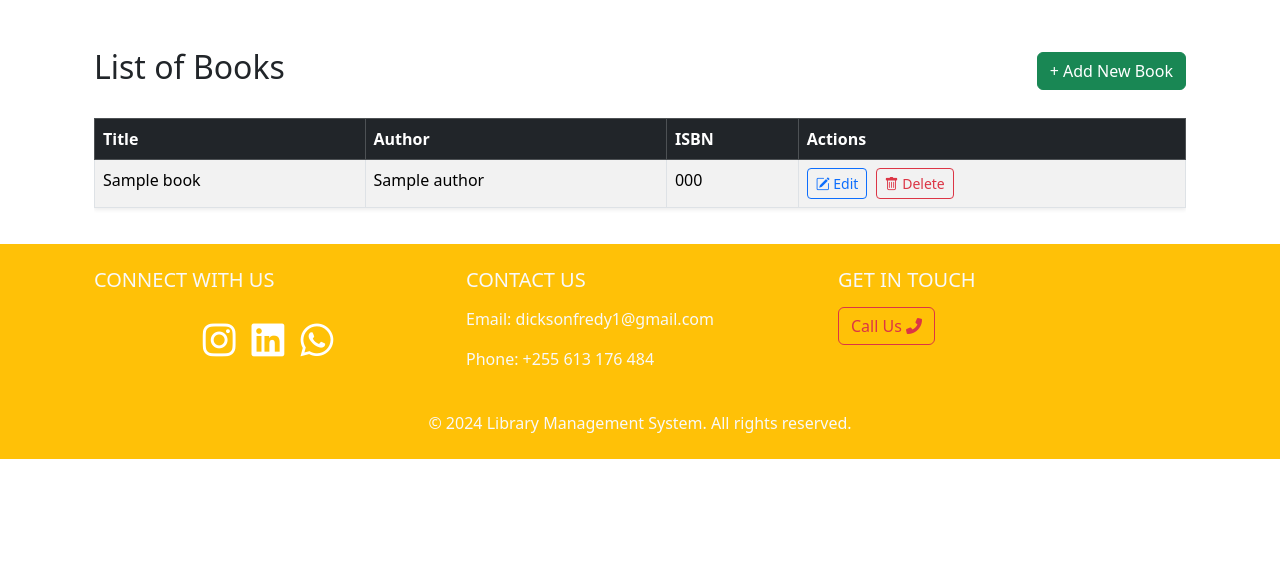
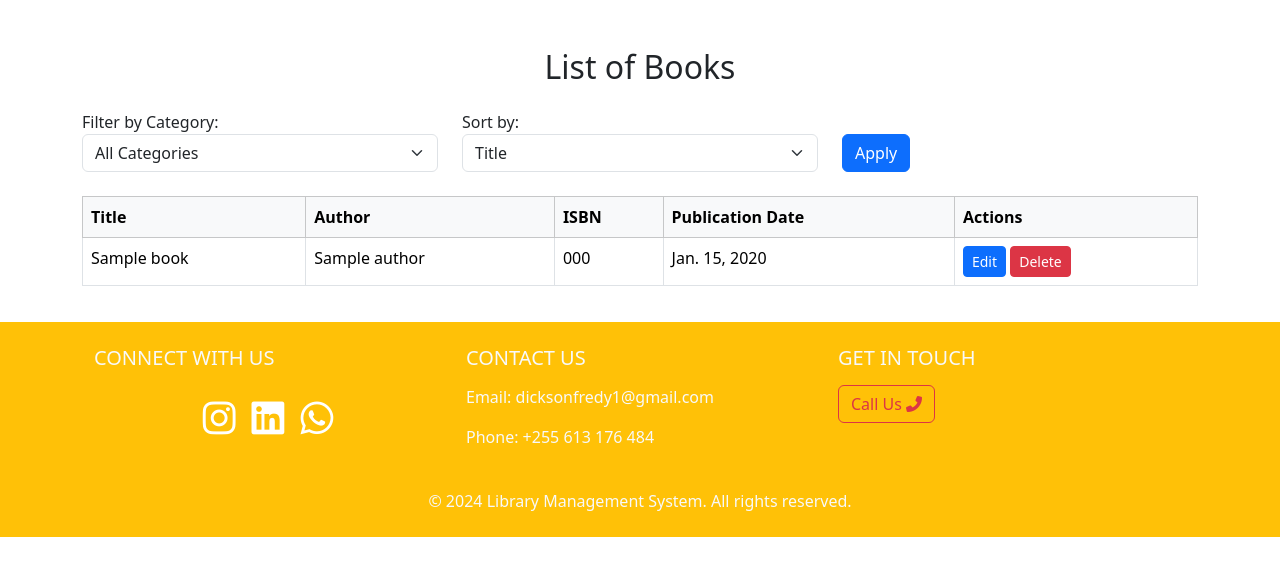
Before and after one commit to Ferlsafer/LMS, a Django app: page /list_books/ in a window 1280 px wide. Shown: the part 100-676 px from the top of the page. Run offline with Django 5.2, Linux system fonts and the light colour scheme; tables that the repository leaves empty hold one stand-in row (values such as "Sample post").

Commit message:
Adding filter functionalities

```diff
--- a/LMS/library/templates/books.html
+++ b/LMS/library/templates/books.html
@@ -1,24 +1,49 @@
 {% extends "base.html" %}
-
 {% block title %}List of Books{% endblock %}
 
 {% block content %}
 <section class="full-width-section">
-    <div class="container">
-        <!-- Page Header -->
-        <div class="d-flex justify-content-between align-items-center my-4">
-            <h2 class="text-center">List of Books</h2>
-            <a href="{% url 'add_book' %}" class="btn btn-success">+ Add New Book</a>
+    <h2 class="text-center mb-4">List of Books</h2>
+
+    <!-- Filter and Sorting Form -->
+    <form method="GET" action="{% url 'list_books' %}" class="mb-4">
+        <div class="row">
+            <div class="col-md-4">
+                <label for="category">Filter by Category:</label>
+                <select name="category" id="category" class="form-select">
+                    <option value="">All Categories</option>
+                    {% for category in categories %}
+                        <option value="{{ category.id }}" {% if selected_category == category.id|stringformat:"s" %}selected{% endif %}>
+                            {{ category.name }}
+                        </option>
+                    {% endfor %}
+                </select>
             </div>
 
-        <!-- Books Table -->
+            <div class="col-md-4">
+                <label for="sort">Sort by:</label>
+                <select name="sort" id="sort" class="form-select">
+                    <option value="title" {% if selected_sort == "title" %}selected{% endif %}>Title</option>
+                    <option value="author" {% if selected_sort == "author" %}selected{% endif %}>Author</option>
+                    <option value="publication_date" {% if selected_sort == "publication_date" %}selected{% endif %}>Publication Date</option>
+                </select>
+            </div>
+
+            <div class="col-md-4 d-flex align-items-end">
+                <button type="submit" class="btn btn-primary">Apply</button>
+            </div>
+        </div>
+    </form>
+
+    <!-- Display Books -->
     <div class="table-responsive">
-            <table class="table table-hover table-striped table-bordered shadow-sm">
-                <thead class="table-dark">
+        <table class="table table-bordered">
+            <thead class="table-light">
                 <tr>
                     <th>Title</th>
                     <th>Author</th>
                     <th>ISBN</th>
+                    <th>Publication Date</th>
                     <th>Actions</th>
                 </tr>
             </thead>
@@ -28,44 +53,19 @@
                     <td>{{ book.title }}</td>
                     <td>{{ book.author.name }}</td>
                     <td>{{ book.isbn }}</td>
+                    <td>{{ book.publication_date }}</td>
                     <td>
-                            <a href="{% url 'edit_book' book.id %}" class="btn btn-outline-primary btn-sm me-1">
-                                <i class="bi bi-pencil-square"></i> Edit
-                            </a>
-                            <a href="{% url 'delete_book' book.id %}" class="btn btn-outline-danger btn-sm">
-                                <i class="bi bi-trash"></i> Delete
-                            </a>
+                        <a href="{% url 'edit_book' book.id %}" class="btn btn-primary btn-sm">Edit</a>
+                        <a href="{% url 'delete_book' book.id %}" class="btn btn-danger btn-sm">Delete</a>
                     </td>
                 </tr>
                 {% empty %}
                 <tr>
-                        <td colspan="4" class="text-center text-muted">No books available</td>
+                    <td colspan="5" class="text-center">No books found.</td>
                 </tr>
                 {% endfor %}
             </tbody>
         </table>
     </div>
-    </div>
 </section>
-
-<!-- I added the Bootstrap JavaScript for form validation -->
-<script>
-    (function () {
-        'use strict'
-        var forms = document.querySelectorAll('.needs-validation')
-        Array.prototype.slice.call(forms)
-            .forEach(function (form) {
-                form.addEventListener('submit', function (event) {
-                    if (!form.checkValidity()) {
-                        event.preventDefault()
-                        event.stopPropagation()
-                    }
-                    form.classList.add('was-validated')
-                }, false)
-            })
-    })()
-</script>
-
-<!-- Add Bootstrap Icons CDN for icons -->
-<link rel="stylesheet" href="https://cdnjs.cloudflare.com/ajax/libs/bootstrap-icons/1.8.1/font/bootstrap-icons.min.css">
 {% endblock %}
--- a/LMS/library/views.py
+++ b/LMS/library/views.py
@@ -47,7 +47,7 @@ def login_user(request):
                     return redirect('admin_dashboard')
                 else:
                     # Redirect to book catalog for normal users
-                    return redirect('book.html')
+                    return redirect('book_catalog')
             else:
                 # Password mismatch case raise error to notify that the password is not valid
                 return render(request, 'index.html', {'error': 'Invalid password'})
@@ -152,4 +152,29 @@ def add_author(request):
 
 def list_books(request):
     books = Book.objects.all()
-    return render(request, 'books.html', {'books': books})
+    categories = Category.objects.all()
+
+    # Get filter and sort parameters from the request sent by the user from the form
+    category_id = request.GET.get('category')
+    sort_by = request.GET.get('sort', 'title')  # Default sort by title
+
+    # This Filter by category if one is selected
+    if category_id:
+        books = books.filter(category=category_id)  # Use 'category' to sort
+
+    # Sort based on the selected option
+    if sort_by == 'author':
+        books = books.order_by('author__name')
+    elif sort_by == 'publication_date':
+        books = books.order_by('publication_date')
+    else:
+        books = books.order_by('title')  # Default sorting by title
+
+    # displays all the data back to the template so that it can be seen in the UI
+    render_data = {
+    'books': books,
+    'categories': categories,
+    'selected_category': category_id,
+    'selected_sort': sort_by,
+    }
+    return render(request, 'books.html', render_data)
```
Lines whose indentation alone changed are shown as unchanged.
